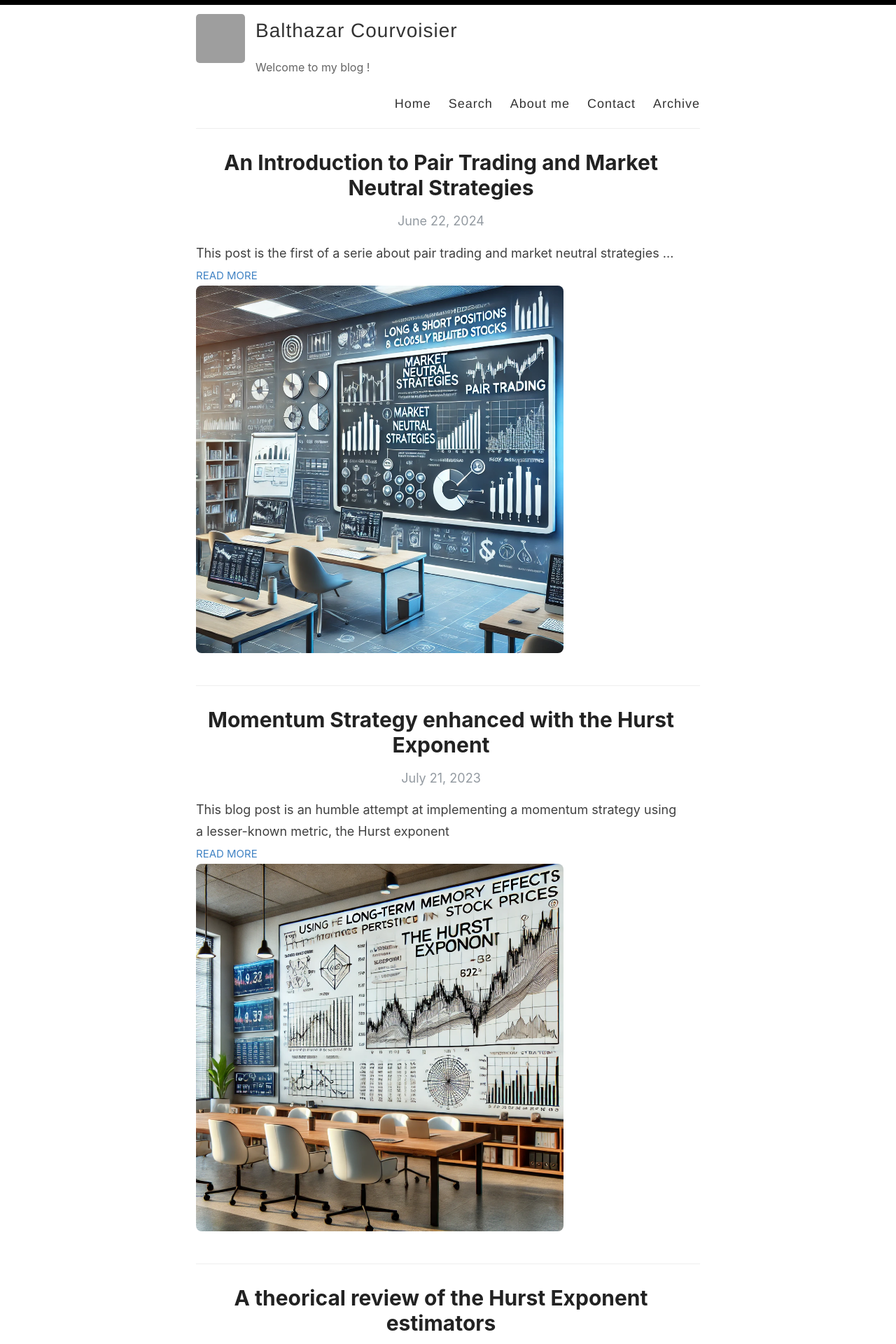
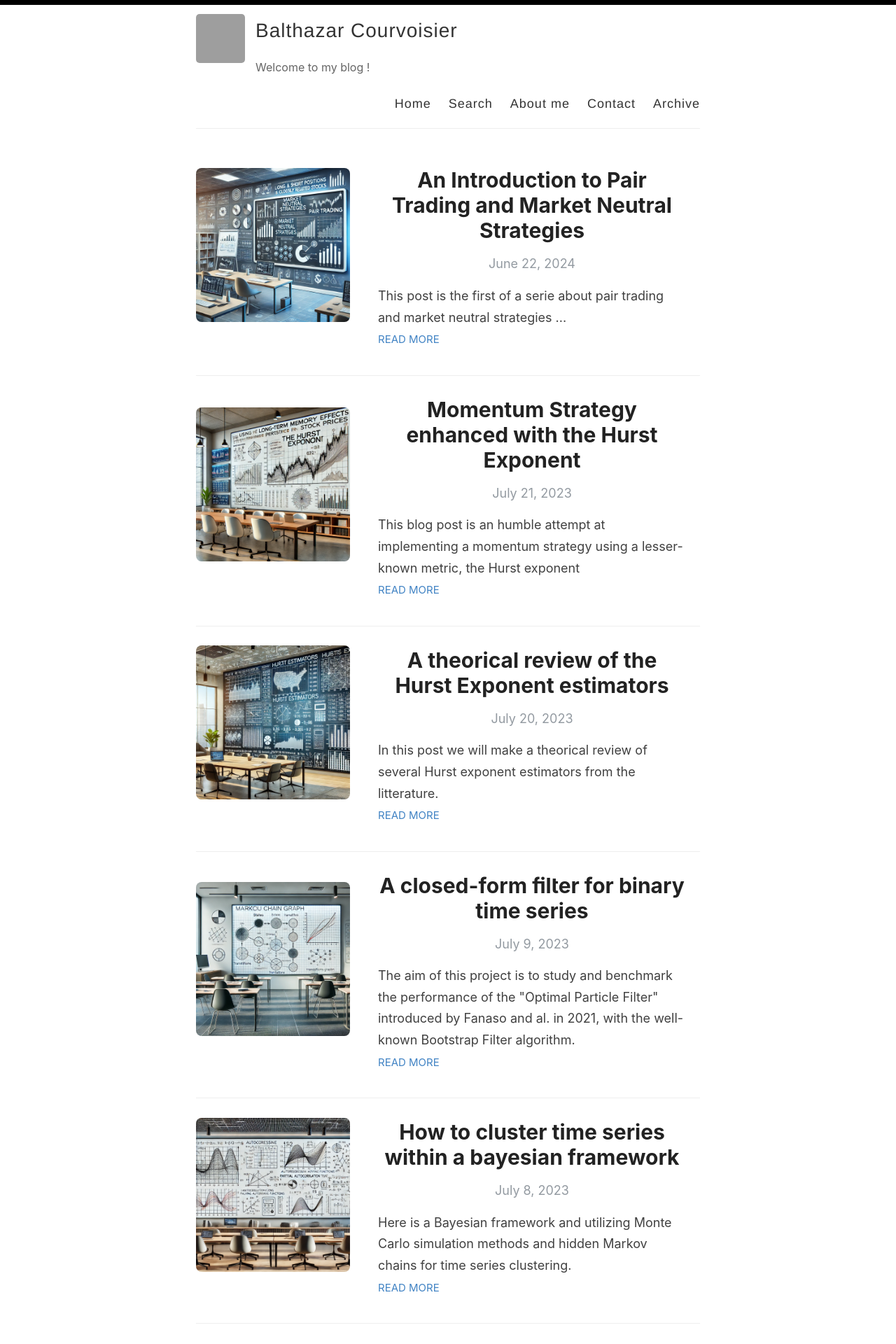
Before and after one commit to Zaltarba/blog, a Jekyll site: the page built from index.html, in a window 1280 px wide. Shown: the top 1920 px of the page at 70% size. Built offline with Jekyll 4.4.1, drawn with Linux system fonts in a browser that asks for light colours; the list of posts is cut into pages by our own code.

Commit message:
Update index.html

```diff
--- a/index.html
+++ b/index.html
@@ -5,8 +5,13 @@
 <div class="posts">
   {% for post in paginator.posts %}
     {% unless post.hidden %}
-      <article class="post">
-        <div class="content">
+      <article class="post" style="display: flex; align-items: center;">
+        {% if post.image %}
+        <div class="post-image" style="flex: 1; margin-right: 20px;">
+          <img src="{{ site.baseurl }}{{ post.image }}" alt="{{ post.title | escape }}" style="width: 100%; height: auto;">
+        </div>
+        {% endif %}
+        <div class="content" style="flex: 2;">
           <a href="{{ site.baseurl }}{{ post.url }}">
             <h1>{{ post.title }}</h1>
           </a>
@@ -16,11 +21,6 @@
           </div>
           <a href="{{ site.baseurl }}{{ post.url }}" class="read-more">Read More</a>
         </div>
-        {% if post.image %}
-        <div class="post-image">
-          <img src="{{ site.baseurl }}{{ post.image }}" alt="{{ post.title | escape }}">
-        </div>
-        {% endif %}
       </article>
     {% endunless %}
   {% endfor %}
```
